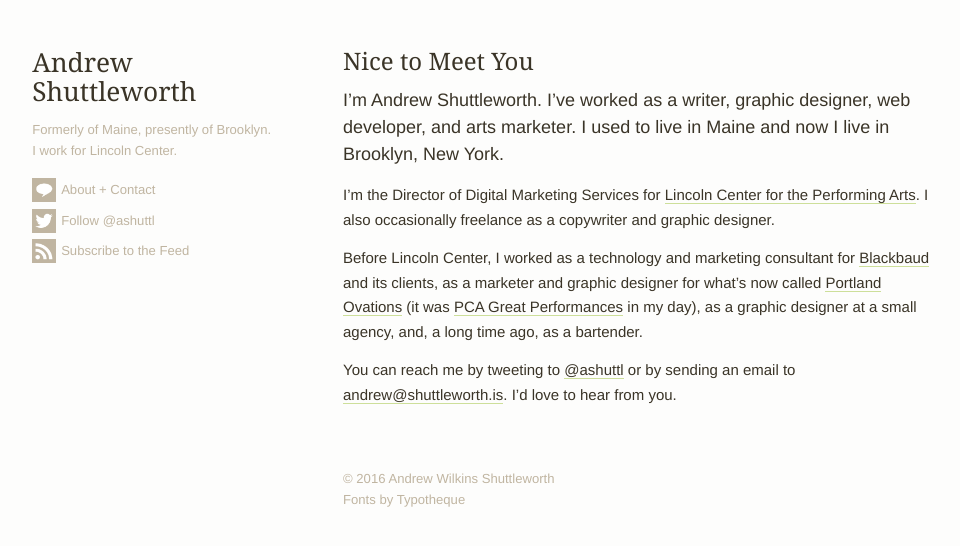
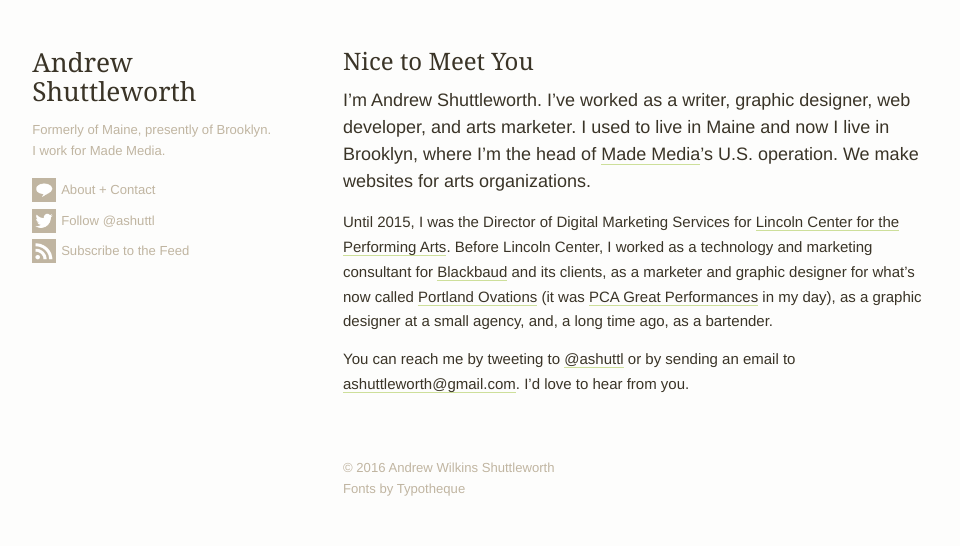
Before and after one commit to ashuttl/ashuttl.github.io, a Jekyll site: the page built from about.md, in a window 1280 px wide, cut to the strip 18-564 px from the top of the page. Shown: the whole strip, without its empty margins (162-1122 px from the left). Built offline with Jekyll 4.4.1, drawn with Linux system fonts in a browser that asks for light colours; some web fonts are replaced; comment, search, counter and statistics services are not loaded.

Commit message:
Updating contact information, description, about page to reflect Made job

```diff
--- a/_config.yml
+++ b/_config.yml
@@ -1,7 +1,7 @@
 # Site settings
 title: Andrew Shuttleworth
-email: andrew@shuttleworth.is
-description: "I work for Lincoln Center in New York."
+email: ashuttleworth@gmail.com
+description: "I work with Made Media. We make websites for arts organizations."
 baseurl: ""
 url: "http://ashuttleworth.com"
 
--- a/_includes/header.html
+++ b/_includes/header.html
@@ -13,7 +13,7 @@
     </div>
 
     <div class="desc">
-      <p class="desc--text">Formerly of Maine, presently of Brooklyn. I&nbsp;work for <a href="http://lc.lincolncenter.org/">Lincoln&nbsp;Center</a>.</p>
+      <p class="desc--text">Formerly of Maine, presently of Brooklyn. I&nbsp;work for <a href="http://made.media/">Made Media</a>.</p>
     </div>
 
     <div class="social">
--- a/about.md
+++ b/about.md
@@ -3,10 +3,8 @@
 title: Nice to Meet You
 permalink: /about/
 ---
-<p class="special">I&rsquo;m Andrew Shuttleworth. I&rsquo;ve worked as a writer, graphic designer, web developer, and arts marketer. I used to live in Maine and now I live in Brooklyn, New York.</p>
+<p class="special">I&rsquo;m Andrew Shuttleworth. I&rsquo;ve worked as a writer, graphic designer, web developer, and arts marketer. I used to live in Maine and now I live in Brooklyn, where I’m the head of <a href="http://made.media">Made Media</a>’s U.S. operation. We&nbsp;make websites for arts&nbsp;organizations.</p>
 
-I&rsquo;m the Director of Digital Marketing Services for&nbsp;[Lincoln Center for the Performing Arts](http://lc.lincolncenter.org). I also occasionally freelance as a copywriter and graphic designer.
+Until 2015, I was the Director of Digital Marketing Services for&nbsp;[Lincoln Center for the Performing Arts](http://lc.lincolncenter.org). Before Lincoln Center, I worked as a technology and marketing consultant for [Blackbaud](http://blackbaud.com/) and its clients, as a marketer and graphic designer for what&rsquo;s now called [Portland Ovations](http://portlandovations.org) (it was [PCA Great Performances](http://ashuttleworth.com/pca/) in my day), as a graphic designer at a small agency, and, a long time ago, as a bartender.
 
-Before Lincoln Center, I worked as a technology and marketing consultant for [Blackbaud](http://blackbaud.com/) and its clients, as a marketer and graphic designer for what&rsquo;s now called [Portland Ovations](http://portlandovations.org) (it was [PCA Great Performances](http://ashuttleworth.com/pca/) in my day), as a graphic designer at a small agency, and, a long time ago, as a bartender.
-
-You can reach me by tweeting to [@ashuttl](http://twitter.com/intent/tweet?screen_name=ashuttl) or by sending an email to [andrew@shuttleworth.is](mailto:andrew@shuttleworth.is). I&rsquo;d love to hear from you.
+You can reach me by tweeting to [@ashuttl](http://twitter.com/intent/tweet?screen_name=ashuttl) or by sending an email to [ashuttleworth@gmail.com](mailto:ashuttleworth@gmail.com). I&rsquo;d love to hear from you.
```
